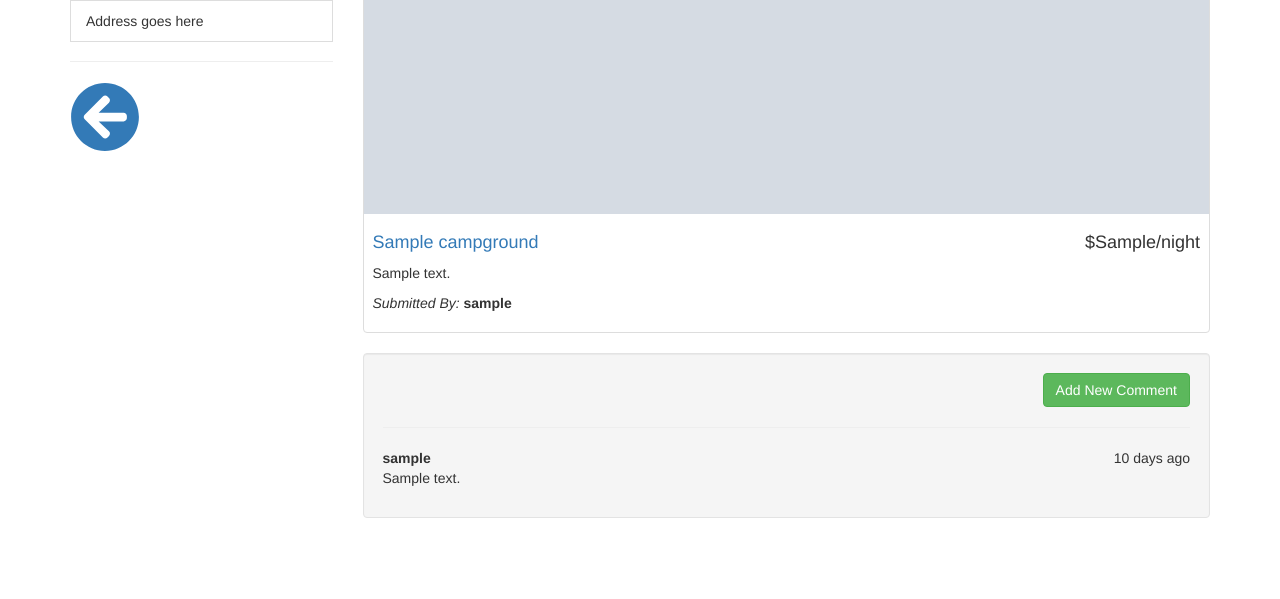
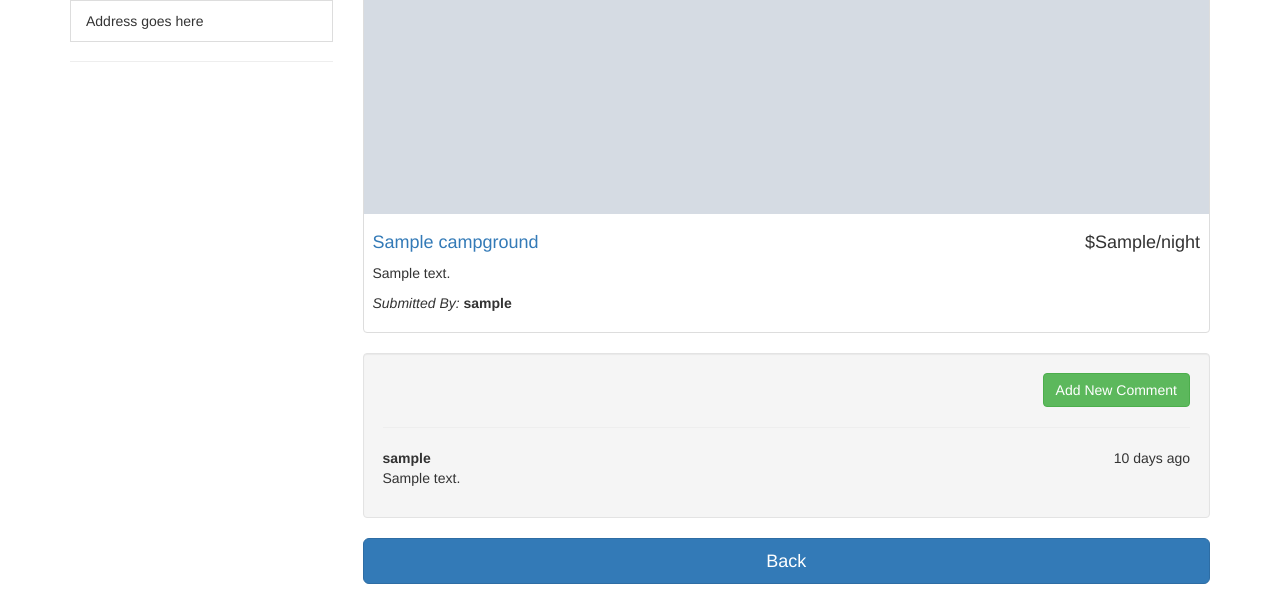
Before and after one commit to appFox-git/yelpCamp, a Node server app: page /campgrounds/600000000000000000000001 in a window 1280 px wide. Shown: the part 493-1092 px from the top of the page. Before the commit the page ends 1011 px from the top, so only its background shows below. Run offline with Node 20, Linux system fonts and the light colour scheme; tables that the repository leaves empty hold one stand-in row (values such as "Sample post"); grey boxes marked "Sample" are stand-in pictures; some libraries are stand-ins or nearby versions.

Commit message:
modified back button on show campground page.

```diff
--- a/public/stylesheets/main.css
+++ b/public/stylesheets/main.css
@@ -35,3 +35,9 @@
    height: 400px;
    background-color: grey;
  }
+
+#backButton {
+    padding-left: 30%;
+    padding-right: 30%;
+    padding-bottom: 40px;
+}
--- a/views/campgrounds/show.ejs
+++ b/views/campgrounds/show.ejs
@@ -9,7 +9,6 @@
             <li class="list-group-item"><div id="map">Map:</div></li>
             <li class="list-group-item">Address goes here</li>
             <hr></hr>
-            <a href="/campgrounds"><i class="fas fa-arrow-circle-left fa-5x"></i></a>
         </div>
         <div class="col-md-9">
             <div class="thumbnail">
@@ -55,11 +54,15 @@
                     </div>
                 <% }) %>
             </div>
+            <div class="form-group">
+            <a href="/campgrounds" class="btn btn-lg btn-primary btn-block">Back</a>
+            </div>
         </div>
     </div>
 </div>
 
 <!--<p><a href="/campgrounds">Go Back</a></p>-->
+
 
 
 <!--<script>-->
```
